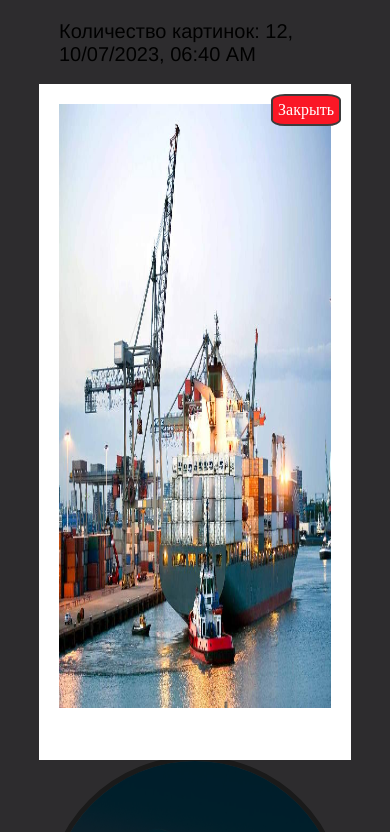
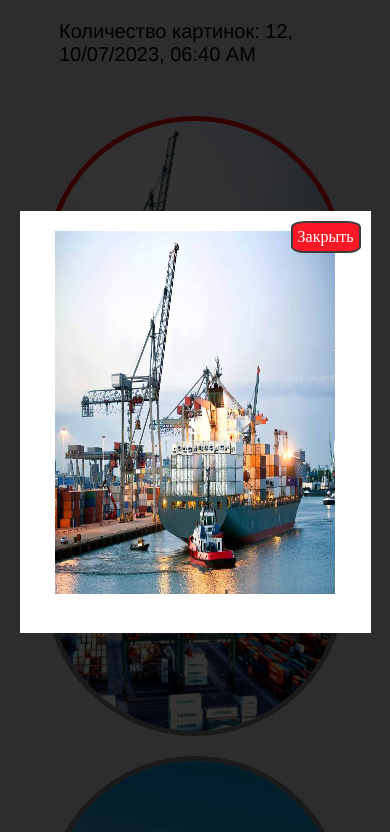
Before and after one commit to dancqre/test-ex-front-dev-, a plain HTML site: page test2/index2.html in a window 390 px wide. Both pictures are taken after a click on the picture 195 px from the left and 266 px from the top of the page. Shown: the top 832 px of the page. Drawn offline with Linux system fonts and the light colour scheme.

Commit message:
adaptive fixes

```diff
--- a/test2/style2.css
+++ b/test2/style2.css
@@ -59,6 +59,16 @@ body {
 	img {
 		height: 300px ;
 		width: 300px ;
+	}
+	.active {
+		height: 50% !important;
+		width: 90% !important;
+
+	}
+
+	.active img {
+		height: 95% !important;
+		width: 90% !important;
 	}
 }
 #counter {
```
